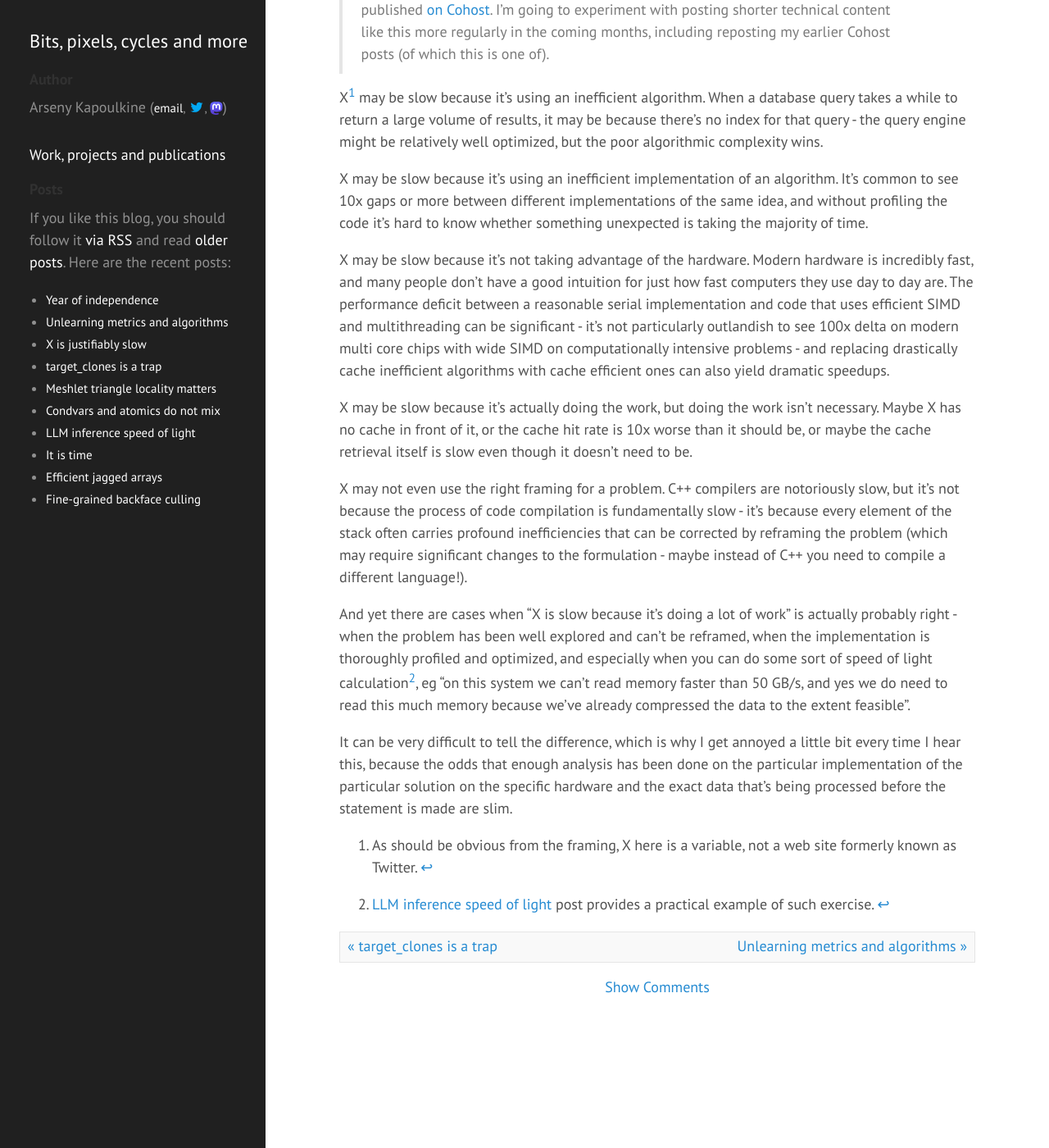
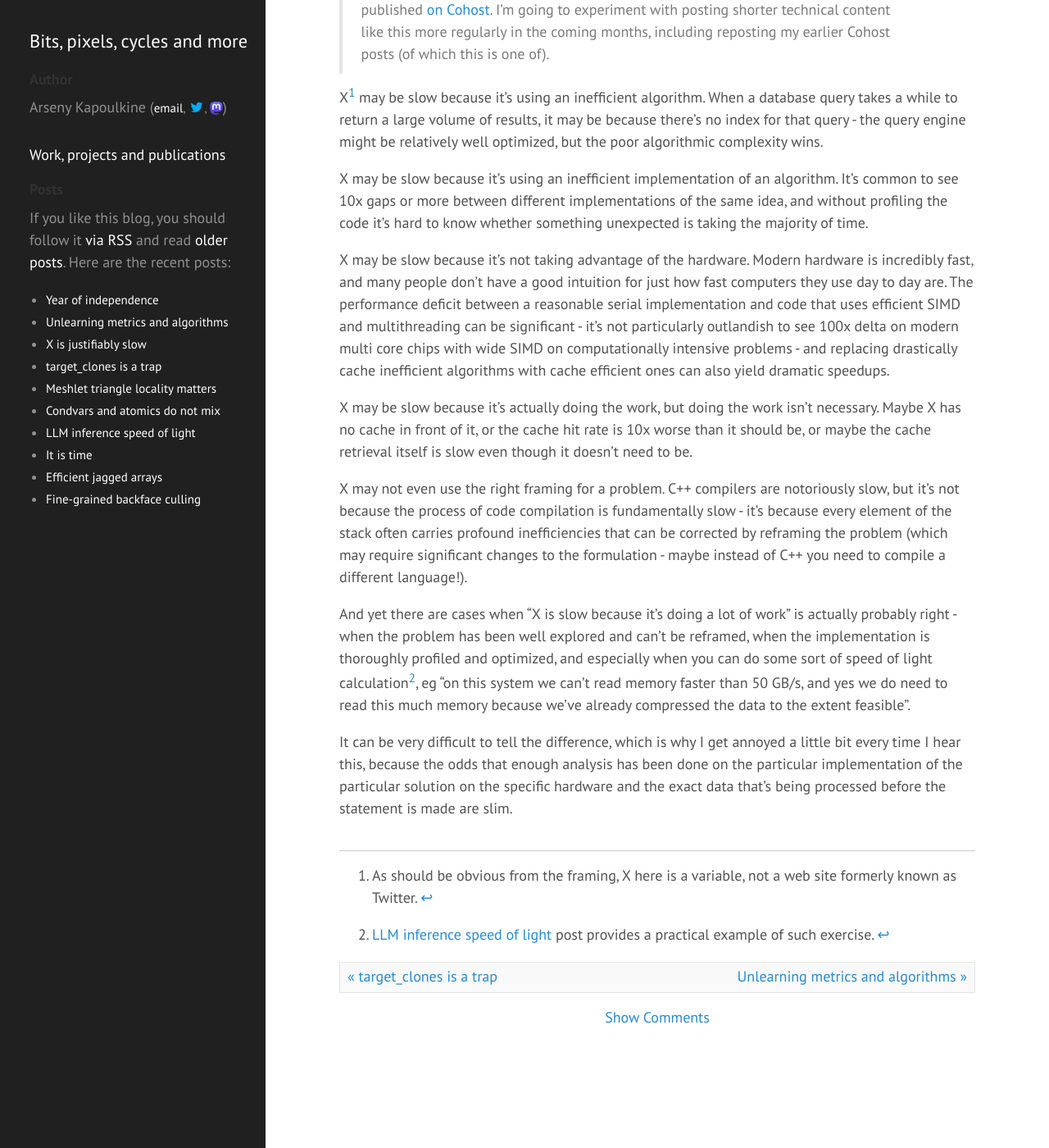
Before and after one commit to zeux/zeux.github.io, a Jekyll site: the page built from _posts/2024-05-31-justifiably-slow.md, in a window 1280 px wide and 1400 px high, scrolled down 380 px. Shown: the whole window at 82% size. Built offline with Jekyll 4.4.1, drawn with Linux system fonts in a browser that asks for light colours.

Commit message:
Use CSS instead of hr to separate footnotes

```diff
--- a/_includes/header.html
+++ b/_includes/header.html
@@ -55,6 +55,12 @@
   {% include css/poole.css %}
   {% include css/syntax.css %}
   {% include css/hyde.css %}
+
+  .footnotes {
+    margin-top: 2em;
+    padding-top: 1em;
+    border-top: 1px solid #ccc;
+  }
   </style>
 
   <!-- RSS -->
```
Also changed, not shown: _posts/2024-12-31-year-of-independence.md (+0 -2 lines).
